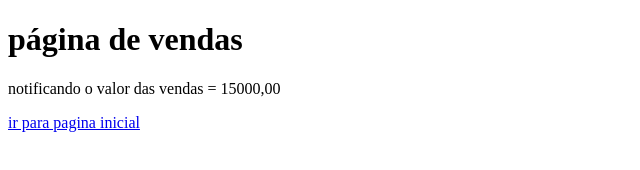
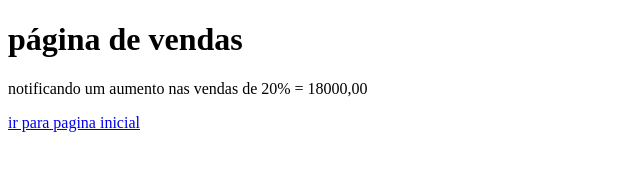
Before and after one commit to miguel977/vendas, a plain HTML site: page vendas.html in a window 1280 px wide. Shown: the whole page, without its empty margins (0-640 px from the left). Drawn offline with Linux system fonts and the light colour scheme.

Commit message:
aumento das vendas em 20%

```diff
--- a/vendas.html
+++ b/vendas.html
@@ -7,7 +7,7 @@
 </head>
 <body>
   <h1>página de vendas</h1>
-  <p>notificando o valor das vendas = 15000,00</p>
+  <p>notificando um aumento nas  vendas  de 20% = 18000,00</p>
   <a href="index.html"> ir para pagina inicial</a>
 </body>
 </html>
```
